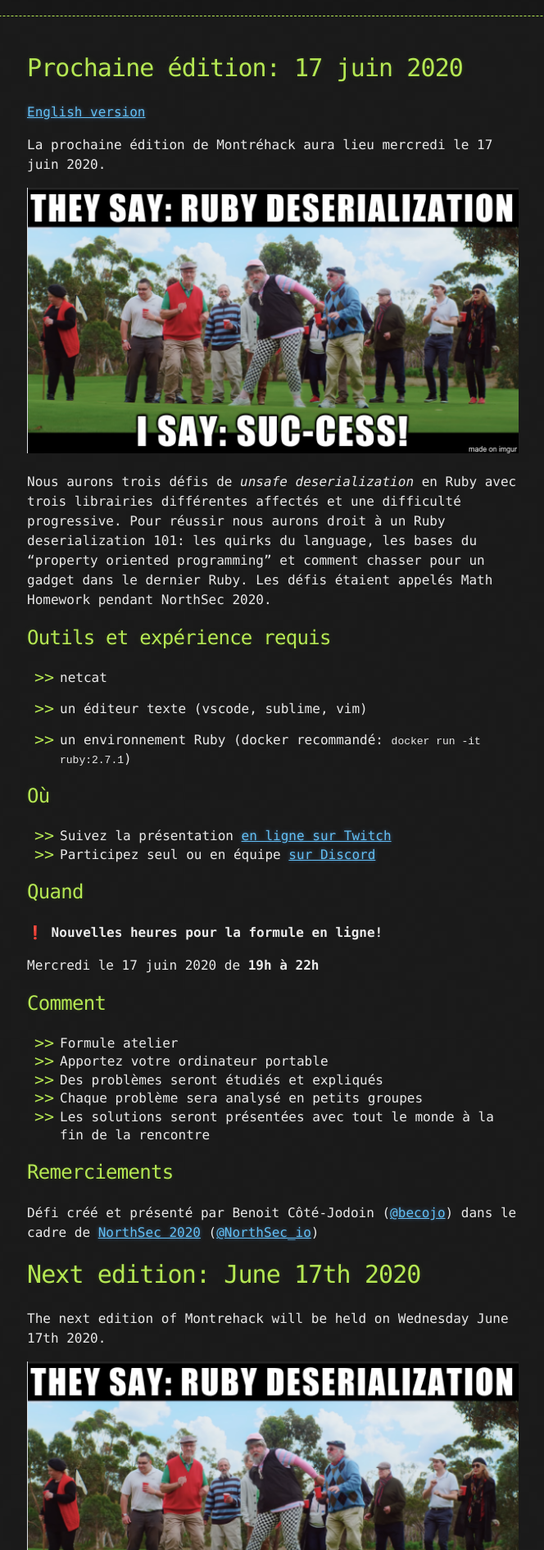
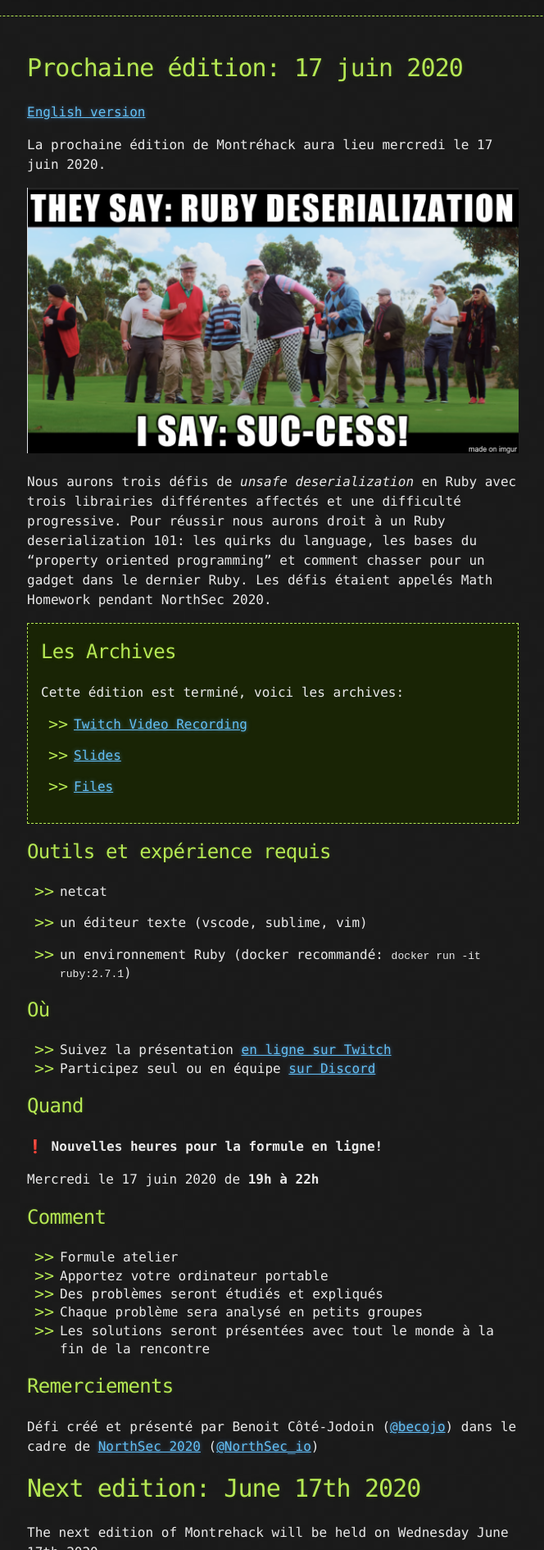
Before and after one commit to montrehack/montrehack.github.com, a Jekyll site: the page built from _posts/2020-06-17-ruby-deserialization.md, in a window 1280 px wide. Shown: the part 329-2220 px from the top of the page at 82% size, without its empty margins (307-971 px from the left). Built offline with Jekyll 4.4.1, drawn with Linux system fonts in a browser that asks for light colours; emoji names are drawn with the system emoji font; comment, search, counter and statistics services are not loaded; some of the changed text lies outside the part shown.

Commit message:
Archived June 2020 with a new archive block :)

```diff
--- a/_posts/2020-06-17-ruby-deserialization.md
+++ b/_posts/2020-06-17-ruby-deserialization.md
@@ -25,6 +25,13 @@ presented_by_fr: Défi créé et présenté par Benoit Côté-Jodoin ([@becojo](
 presented_by_en: Challenge created and presented by Benoit Côté-Jodoin ([@becojo](https://twitter.com/becojo)) during [NorthSec 2020](https://nsec.io/) ([@NorthSec_io](https://twitter.com/northsec_io))
 featured_img: /images/20-06_ruby-deserialization.png
 featured_img_alt: Ruby Deserialization is success!
+archived_assets:
+  - name: Twitch Video Recording
+    url: https://www.twitch.tv/videos/654083008
+  - name: Slides
+    url: https://docs.google.com/presentation/d/1PHkuqk0m2ucOsoW4E331F965g9PFOz75Ci5-RLQpGAM/edit#slide=id.g89ba1ca4f6_0_211
+  - name: Files
+    url: https://github.com/Becojo/math-homeworks
 ---
 
 # Prochaine édition: {{ page.date_fr }}
@@ -35,6 +42,17 @@ La prochaine édition de Montréhack aura lieu {{ page.date_long_fr }}.
 ![{{ page.featured_img_alt }}]({{ page.featured_img }})
 
 {{ page.description_fr }}
+
+{% if page.archived_assets %}
+{::options parse_block_html="true" /}
+<div class="archives">
+## Les Archives
+Cette édition est terminé, voici les archives:
+{% for asset in page.archived_assets %}
+* [{{ asset.name }}]({{ asset.url}})
+{% endfor %}
+</div>
+{% endif %}
 
 ## Outils et expérience requis
 
@@ -76,6 +94,17 @@ The next edition of Montrehack will be held on {{ page.date_long_en }}.
 
 {{ page.description_en }}
 
+{% if page.archived_assets %}
+{::options parse_block_html="true" /}
+<div class="archives">
+## Archives
+This edition is over. Here are the archived assets:
+{% for asset in page.archived_assets %}
+* [{{ asset.name }}]({{ asset.url}})
+{% endfor %}
+</div>
+{% endif %}
+
 ## Tools and Experience Required
 
 {% for tool in page.tools_en %}
--- a/stylesheets/stylesheet.css
+++ b/stylesheets/stylesheet.css
@@ -206,3 +206,11 @@ a {
 .cf {
   zoom:1;
 }
+
+/* Archived assets */
+div.archives {
+  border: 1px dashed #b5e853;
+  padding: 1em;
+  background-color: #192405;
+  margin-bottom: 1em;
+}
```
